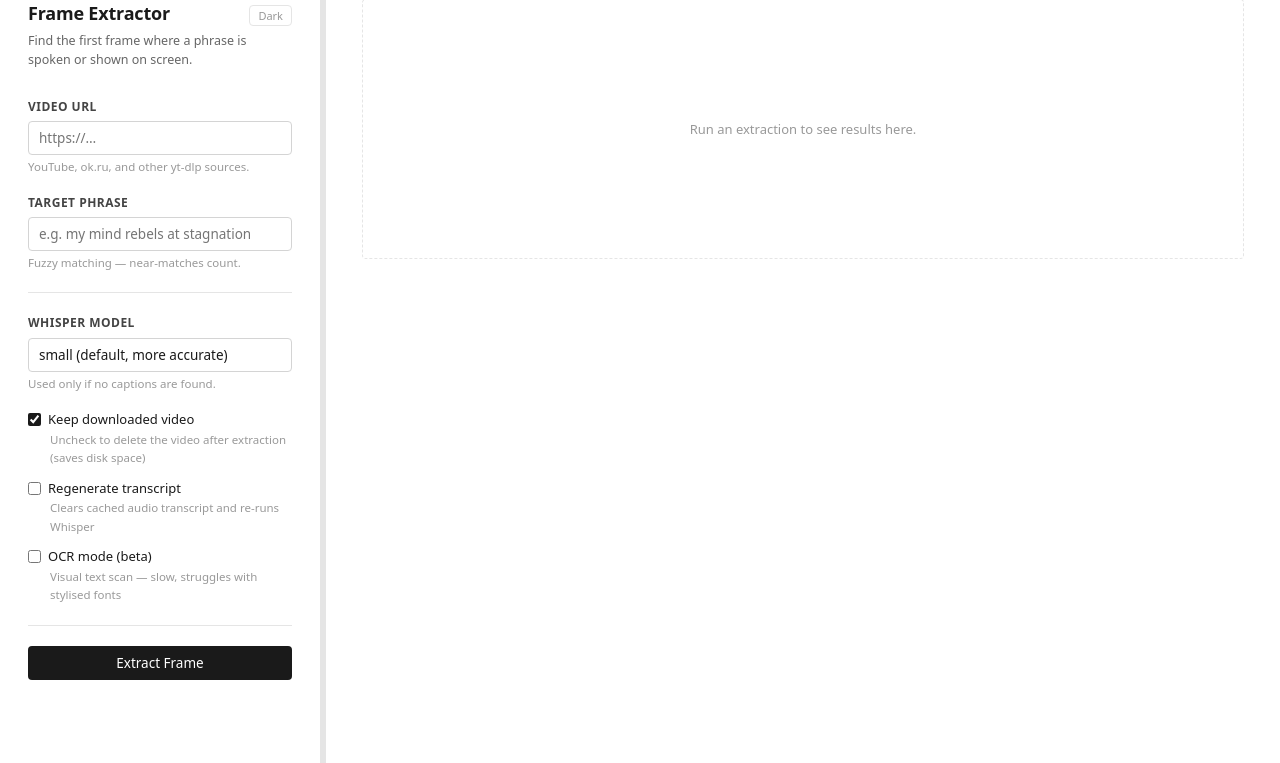
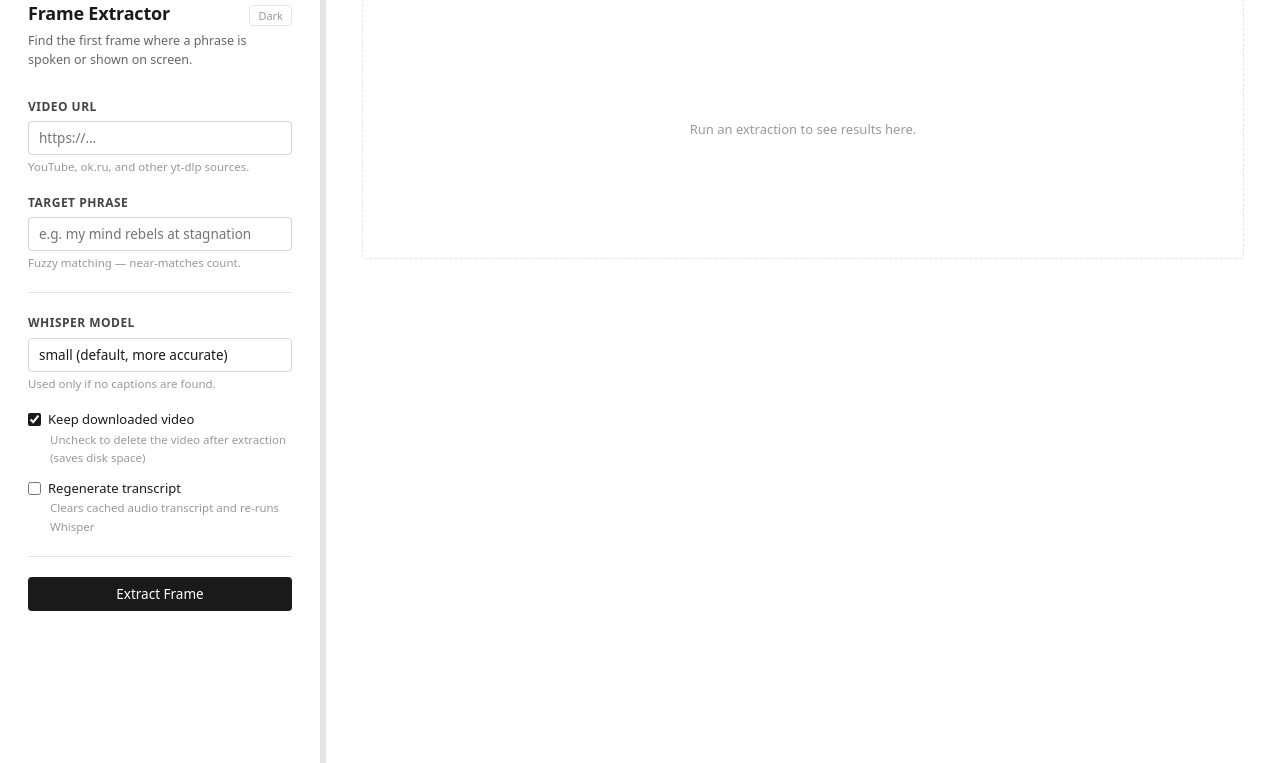
Before and after one commit to Apex077/Quest1, a Flask app: page / in a window 1280 px wide. Shown: the part 37-800 px from the top of the page. Run offline with Flask 3, Linux system fonts and the light colour scheme.

Commit message:
Got rid of OCR, since it isn't very accurate

```diff
--- a/ingest.py
+++ b/ingest.py
@@ -24,6 +24,9 @@ class VideoInfo:
 _YDL_OPTS = {
     "nocheckcertificate": True,
     "impersonate": ImpersonateTarget(client="chrome"),
+    # tv client skips YouTube's proof-of-origin JS challenge (set-top boxes can't run JS).
+    # Falls back to web if tv doesn't have the requested format.
+    "extractor_args": {"youtube": {"player_client": ["tv", "web"]}},
 }
 
 # Prefer H.264 progressive MP4 (direct HTTPS download).
--- a/templates/index.html
+++ b/templates/index.html
@@ -473,13 +473,6 @@ select:focus { border-color: var(--muted); }
           </label>
           <div class="opt-hint">Clears cached audio transcript and re-runs Whisper</div>
         </div>
-        <div class="opt-item">
-          <label class="opt-row">
-            <input type="checkbox" id="use-ocr">
-            OCR mode (beta)
-          </label>
-          <div class="opt-hint">Visual text scan — slow, struggles with stylised fonts</div>
-        </div>
       </div>
 
       <hr>
@@ -735,7 +728,6 @@ document.getElementById('main-form').addEventListener('submit', async e => {
 
   const url    = sanitiseUrl(document.getElementById('url').value);
   const phrase = document.getElementById('phrase').value.trim();
-  const useOcr = document.getElementById('use-ocr').checked;
   const forceRetranscribe = document.getElementById('retranscribe').checked;
   const keepVideo = document.getElementById('keep-video').checked;
   const whisperModel = document.getElementById('whisper-model').value;
@@ -755,7 +747,7 @@ document.getElementById('main-form').addEventListener('submit', async e => {
     const res  = await fetch('/run', {
       method: 'POST',
       headers: { 'Content-Type': 'application/json' },
-      body: JSON.stringify({ url, phrase, use_ocr: useOcr, force_retranscribe: forceRetranscribe, keep_video: keepVideo, whisper_model: whisperModel }),
+      body: JSON.stringify({ url, phrase, force_retranscribe: forceRetranscribe, keep_video: keepVideo, whisper_model: whisperModel }),
     });
     const body = await res.json();
     if (!res.ok) {
```
